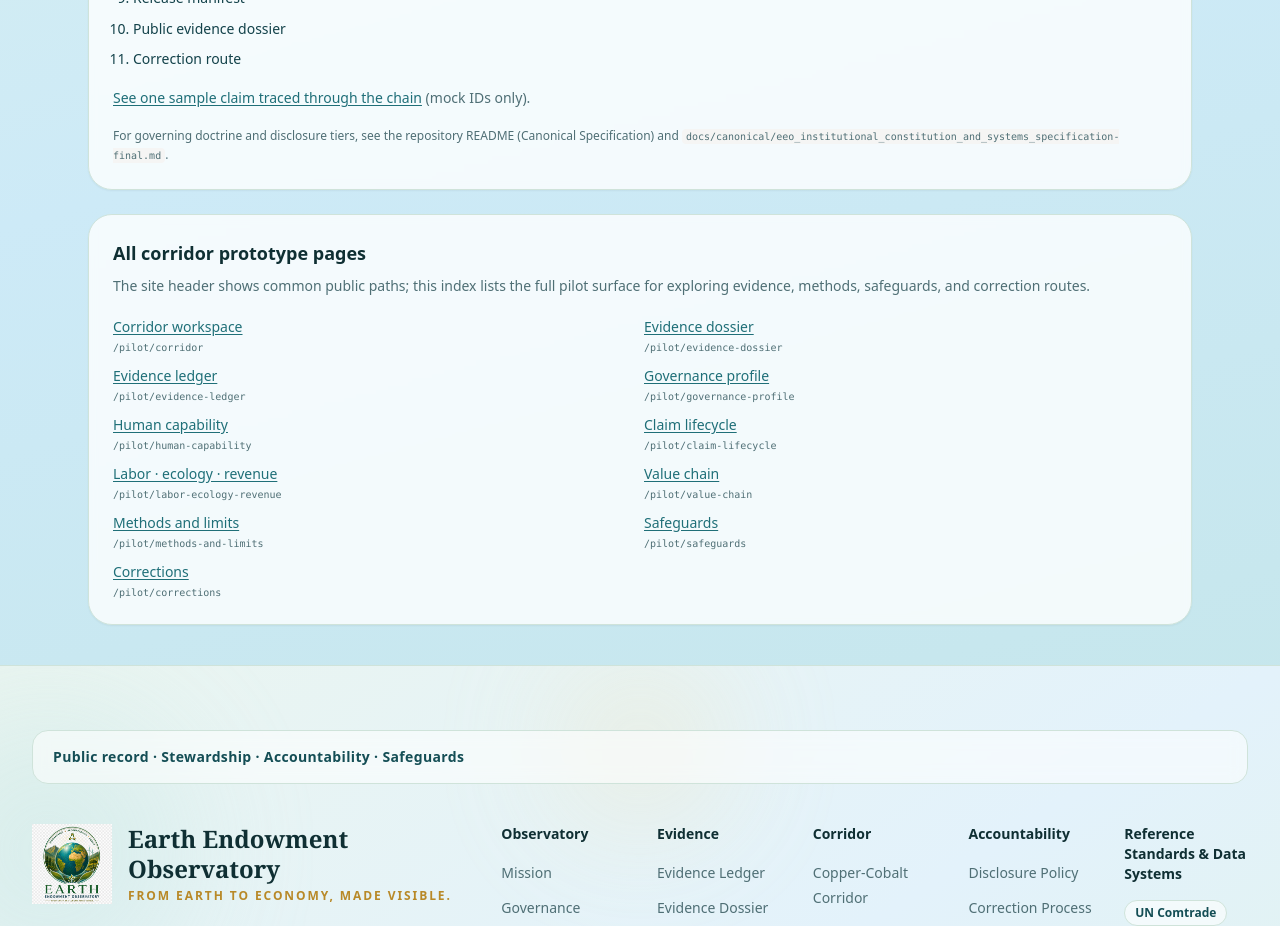
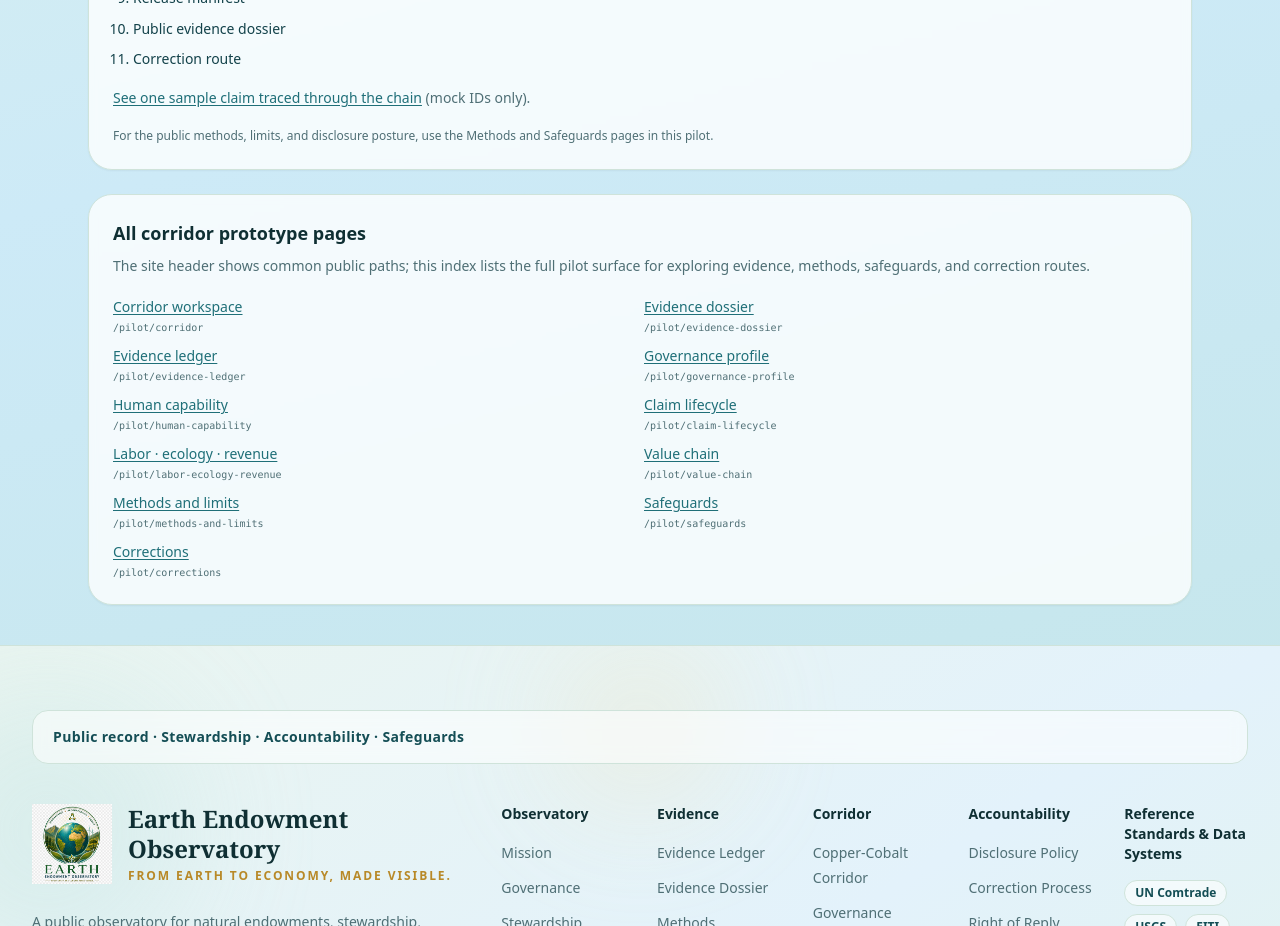
Before and after one commit to ngabiree/eeo, a Next.js app: page /pilot in a window 1280 px wide. Shown: the part 920-1846 px from the top of the page. Built offline with nearby package versions, Linux system fonts and the light colour scheme; no server answers.

Commit message:
Remove repository paths from evidence loop UI

```diff
--- a/components/eeo/EvidenceLoopPanel.tsx
+++ b/components/eeo/EvidenceLoopPanel.tsx
@@ -44,11 +44,7 @@ export default function EvidenceLoopPanel() {
         <span className="text-[color:var(--eeo-muted)]">(mock IDs only).</span>
       </p>
       <p className="mt-4 text-xs leading-relaxed text-[color:var(--eeo-muted)]">
-        For governing doctrine and disclosure tiers, see the repository README (Canonical Specification) and{" "}
-        <code className="rounded bg-stone-100 px-1 py-0.5 text-[10px]">
-          docs/canonical/eeo_institutional_constitution_and_systems_specification-final.md
-        </code>
-        .
+        For the public methods, limits, and disclosure posture, use the Methods and Safeguards pages in this pilot.
       </p>
     </section>
   );
```
